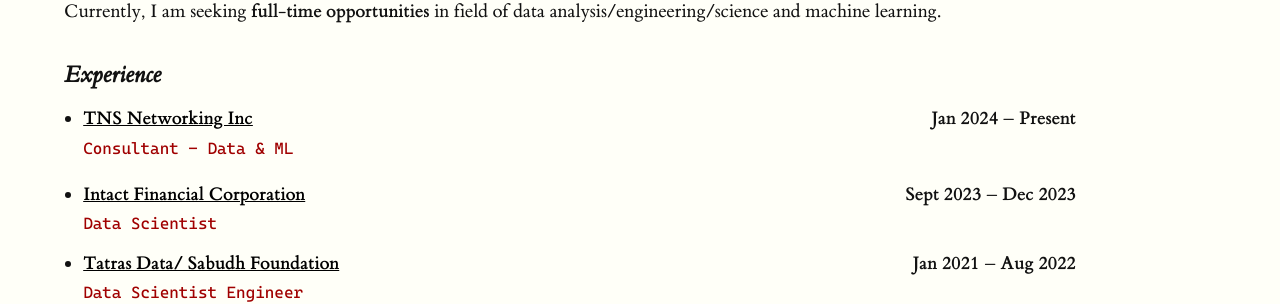
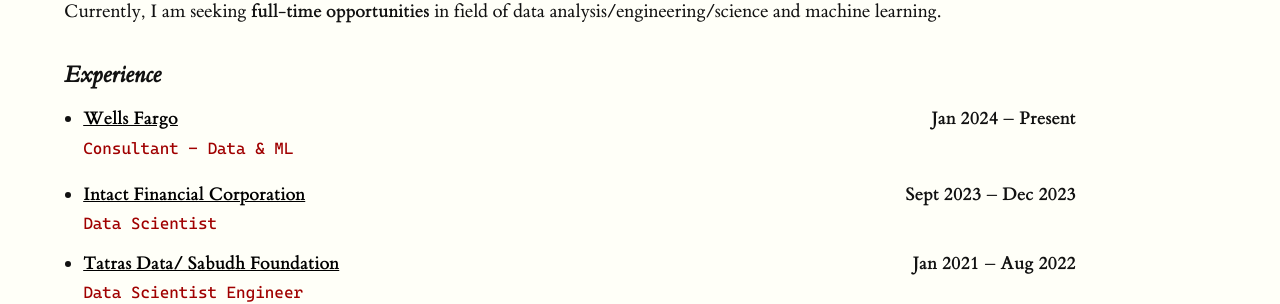
Before and after one commit to coderjolly/coderjolly.github.io, a Jekyll site: the page built from index.md, in a window 1280 px wide. Shown: the part 505-809 px from the top of the page. Built offline with Jekyll 4.4.1, drawn with Linux system fonts in a browser that asks for light colours; a style sheet for code colours, icons or effects is not loaded.

Commit message:
changed index

```diff
--- a/index.md
+++ b/index.md
@@ -26,8 +26,8 @@ Currently, I am seeking **full-time opportunities** in field of data analysis/en
 <ul style="padding: 0; margin: 0; list-style-position: outside; width: 100%; position: relative;">
   <li style="list-style-type: disc; margin-left: 1em; position: relative; padding-right: 120px;">
     <div>
-      <a href="https://ceoitbox.com/" target="_blank" style="font-weight: bold; text-decoration: underline; color: black;">
-        TNS Networking Inc
+      <a href="https://www.wellsfargo.com/" target="_blank" style="font-weight: bold; text-decoration: underline; color: black;">
+        Wells Fargo
       </a>
       <br />
       <span style="font-family: 'Cascadia', serif; font-size: 1.02rem; border-radius: 3px; color: #a00000; font-weight: 500;">Consultant - Data & ML</span>
```
